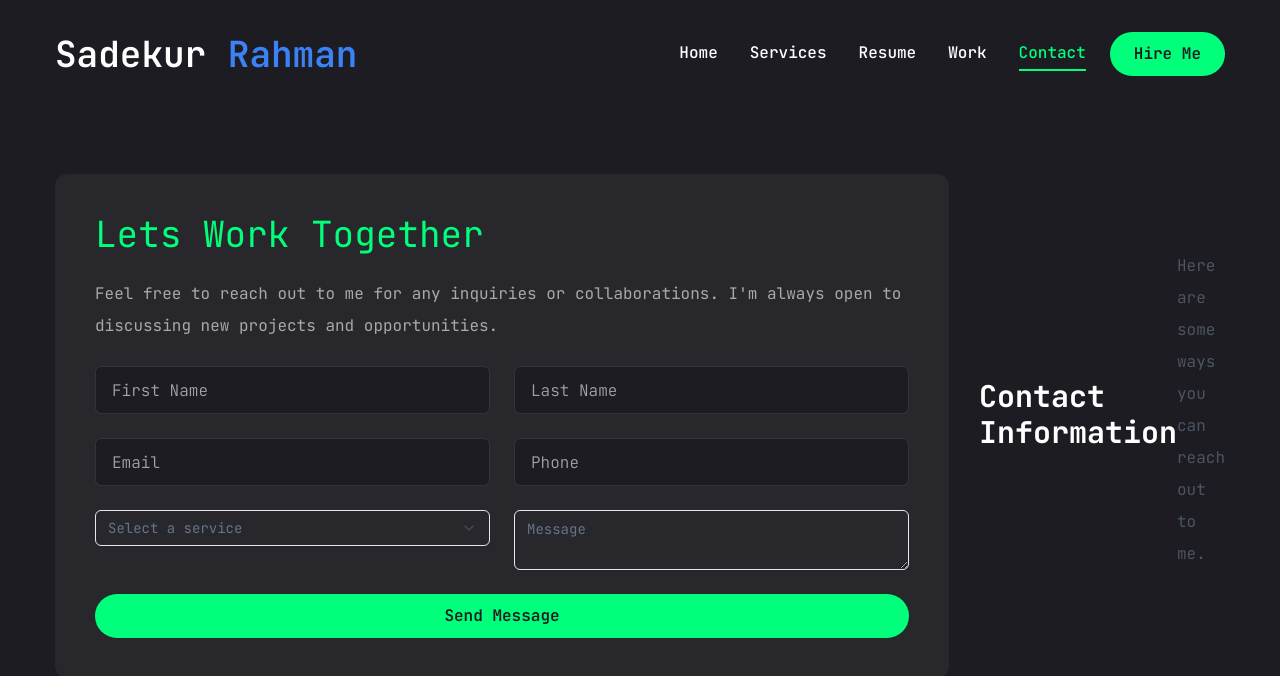
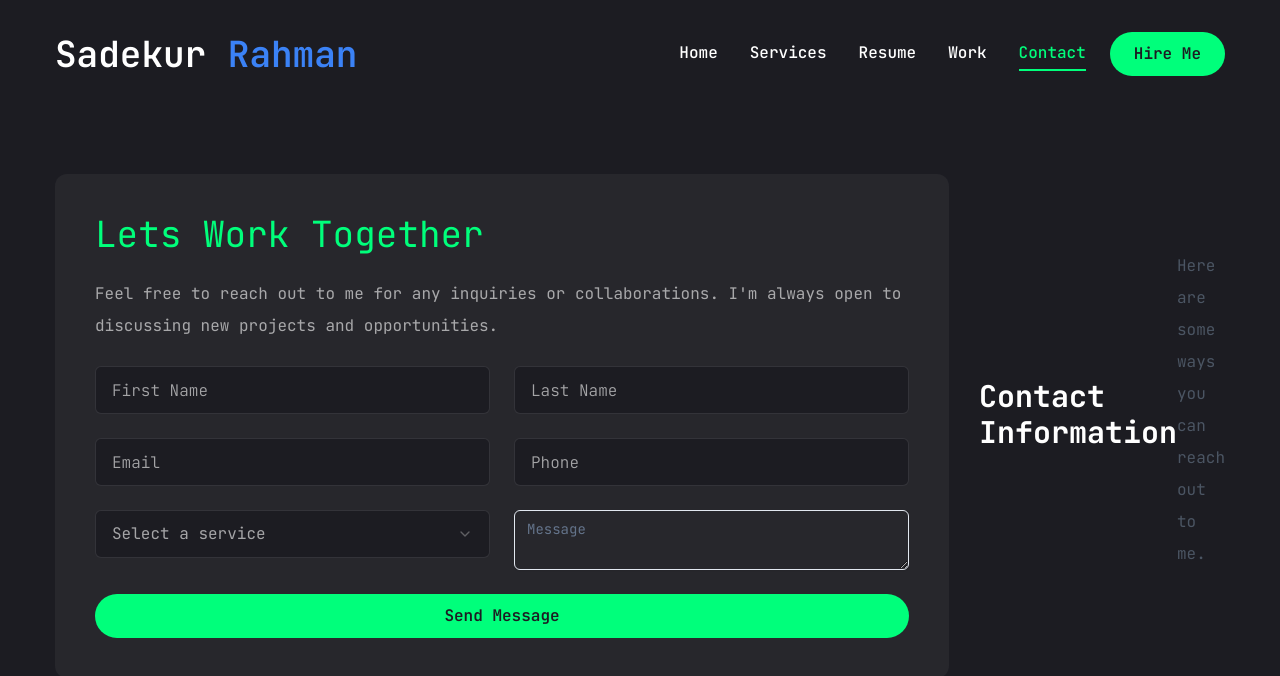
Before and after one commit to sadekur/pfs-2, a Next.js app: page /contact in a window 1280 px wide. Shown: the top 676 px of the page. Built offline with nearby package versions, Linux system fonts and the light colour scheme.

Commit message:
Add service selection dropdown and message textarea to Contact form

```diff
--- a/components/ui/select.jsx
+++ b/components/ui/select.jsx
@@ -16,7 +16,7 @@ const SelectTrigger = React.forwardRef(({ className, children, ...props }, ref)
   <SelectPrimitive.Trigger
     ref={ref}
     className={cn(
-      "flex h-9 w-full items-center justify-between whitespace-nowrap rounded-md border border-input bg-transparent px-3 py-2 text-sm shadow-sm ring-offset-background data-[placeholder]:text-muted-foreground focus:outline-none focus:ring-1 focus:ring-ring disabled:cursor-not-allowed disabled:opacity-50 [&>span]:line-clamp-1",
+      "flex h-[48px] w-full items-center justify-between rounded-md border border-white/10 bg-primary px-4 py-5 text-base text-white/60 placeholder:text-white/10 outline-none",
       className
     )}
     {...props}>
```
